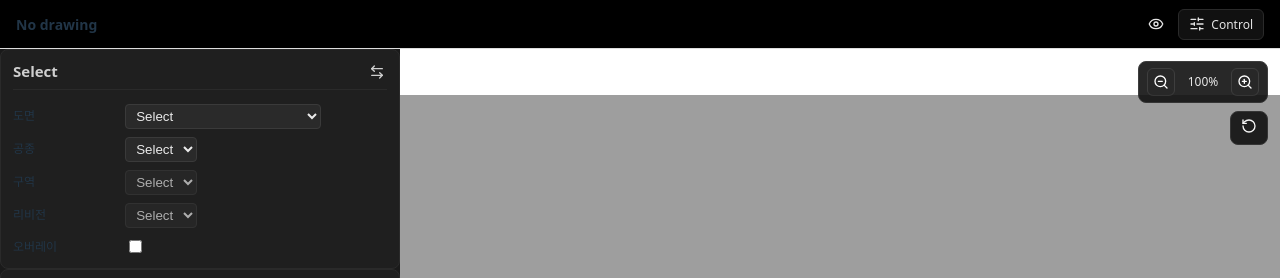
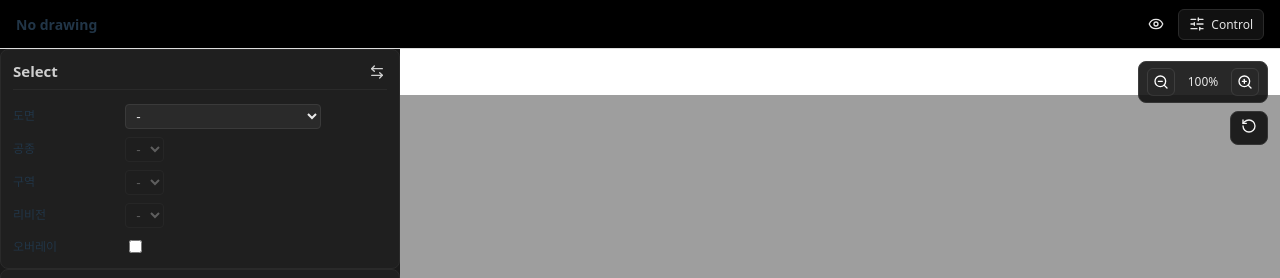
Before and after one commit to Donghunn-Lee/drawing-viewer, a React (Vite) app: page / in a window 1280 px wide. Shown: the top 278 px of the page. Built offline with nearby package versions, Linux system fonts and the light colour scheme.

Commit message:
style: imporve disabled state visibility of select controls

```diff
--- a/src/features/viewer/ViewerPane/ViewerPane.module.css
+++ b/src/features/viewer/ViewerPane/ViewerPane.module.css
@@ -185,6 +185,14 @@
   outline: 1px solid rgb(66, 66, 66);
 }
 
+.controlCell select:disabled {
+  background: #1e1e1e;
+  color: #7a7a7a;
+  border-color: #2a2a2a;
+  cursor: not-allowed;
+  opacity: 0.7;
+}
+
 .checkbox {
   display: inline-flex;
   align-items: center;
--- a/src/features/viewer/ViewerPane/cells/ControlSelectCell.tsx
+++ b/src/features/viewer/ViewerPane/cells/ControlSelectCell.tsx
@@ -30,7 +30,7 @@ export const ControlSelectCell = (props: Props) => {
     );
   }
 
-  const { label, value, options, placeholder = 'Select', disabled, onChange } = props;
+  const { label, value, options, placeholder = '-', disabled, onChange } = props;
 
   return (
     <div className={styles.controlCell}>
--- a/src/features/viewer/ViewerPane/sections/ViewerSelectSection.tsx
+++ b/src/features/viewer/ViewerPane/sections/ViewerSelectSection.tsx
@@ -34,6 +34,7 @@ export const ViewerSelectSection = ({ state, siteOptions, setContext }: Props) =
         label="공종"
         value={normalized.discipline}
         options={options.discipline}
+        disabled={options.discipline.length < 1}
         onChange={(v) =>
           setContext((p: any) => ({
             ...p,
```
